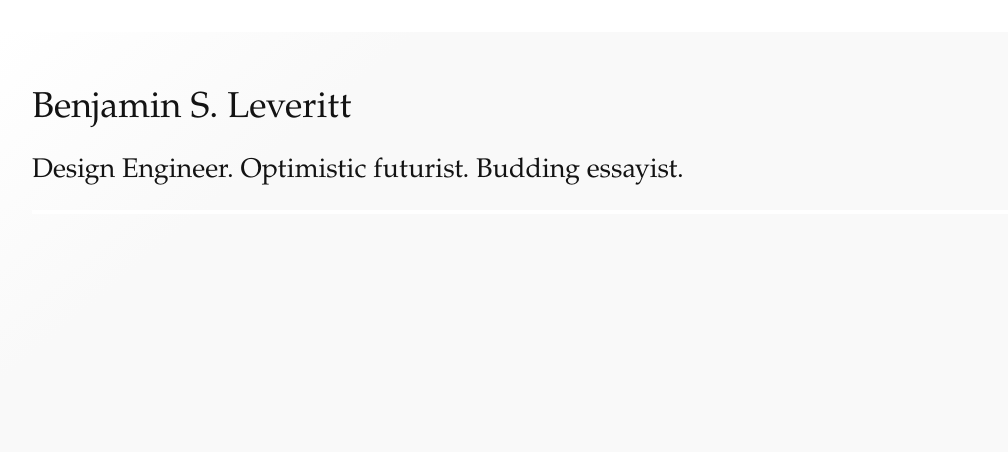
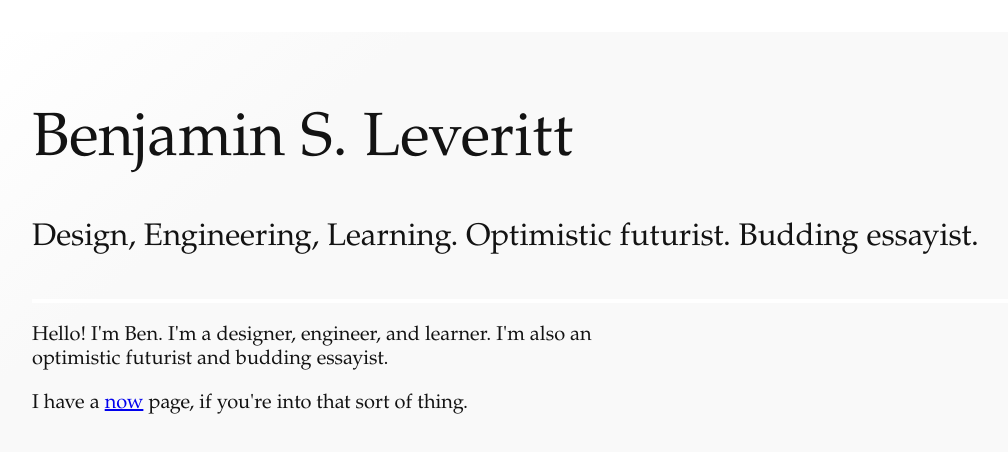
Before and after one commit to bensleveritt/benjamin.leveritt.co.uk, a SvelteKit app: page / in a window 1280 px wide. Shown: the top 452 px of the page, without its empty margins (32-1040 px from the left). Built offline with nearby package versions, Linux system fonts and the light colour scheme.

Commit message:
Add type scale

```diff
--- a/src/app.css
+++ b/src/app.css
@@ -14,6 +14,19 @@
 	-moz-osx-font-smoothing: grayscale;
 }
 
+/* @link https://utopia.fyi/type/calculator?c=320,16,1.25,1240,20,1.25,5,2,&s=0.75|0.5|0.25,1.5|2|3|4|6,s-l&g=s,l,xl,12 */
+
+:root {
+	--step--2: clamp(0.64rem, 0.5843rem + 0.2783vw, 0.8rem);
+	--step--1: clamp(0.8rem, 0.7304rem + 0.3478vw, 1rem);
+	--step-0: clamp(1rem, 0.913rem + 0.4348vw, 1.25rem);
+	--step-1: clamp(1.25rem, 1.1413rem + 0.5435vw, 1.5625rem);
+	--step-2: clamp(1.5625rem, 1.4266rem + 0.6793vw, 1.9531rem);
+	--step-3: clamp(1.9531rem, 1.7833rem + 0.8492vw, 2.4414rem);
+	--step-4: clamp(2.4414rem, 2.2291rem + 1.0615vw, 3.0518rem);
+	--step-5: clamp(3.0518rem, 2.7864rem + 1.3269vw, 3.8147rem);
+}
+
 * {
 	box-sizing: border-box;
 }
@@ -25,7 +38,6 @@ body {
 }
 
 html {
-	font-size: 18px;
 	background-color: #fff;
 	color: #131313;
 }
@@ -37,6 +49,7 @@ body {
 	font-family: var(--font-family-old-style);
 	min-height: 100vh;
 	padding: 32px;
+	font-size: var(--step-0);
 }
 
 h1,
@@ -49,6 +62,26 @@ h6 {
 	font-family: var(--font-family-old-style);
 }
 
+h1 {
+	font-size: var(--step-5);
+}
+
+h2 {
+	font-size: var(--step-4);
+}
+
+h3 {
+	font-size: var(--step-3);
+}
+
+h4 {
+	font-size: var(--step-2);
+}
+
+h5 {
+	font-size: var(--step-1);
+}
+
 p {
 	max-width: 65ch;
 }
--- a/src/routes/+page.svelte
+++ b/src/routes/+page.svelte
@@ -3,6 +3,15 @@
 </script>
 
 <h1>Benjamin S. Leveritt</h1>
-<h2>Design Engineer. Optimistic futurist. Budding essayist.</h2>
+<h4>Design, Engineering, Learning. Optimistic futurist. Budding essayist.</h4>
 
 <Hr />
+
+<p>
+	Hello! I'm Ben. I'm a designer, engineer, and learner. I'm also an optimistic futurist and budding
+	essayist.
+</p>
+
+<p>
+	I have a <a href="/now">now</a> page, if you're into that sort of thing.
+</p>
```
